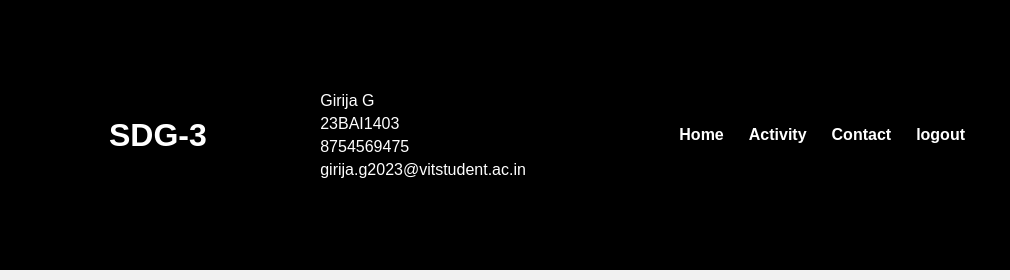
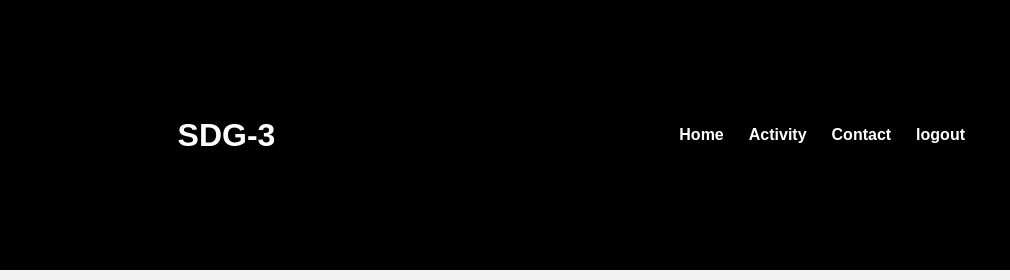
Before and after one commit to girijageddavalasa/OlaKino-SDG-3-HEALTH-TECH-HACKTHON, a plain HTML site: page activity.html in a window 1280 px wide. Shown: the top 280 px of the page, 270-1280 px from the left. Drawn offline with Linux system fonts and the light colour scheme.

Commit message:
Update activity.html

```diff
--- a/activity.html
+++ b/activity.html
@@ -15,10 +15,7 @@
 
     <div class="about">
         <ul>
-            <li><a href="#">Girija G</a></li>
-            <li><a href="#">23BAI1403</a></li>
-            <li><a href="#">8754569475</a></li>
-            <li><a href="#">girija.g2023@vitstudent.ac.in</a></li>
+
         </ul>
     </div>
         <nav >
```
